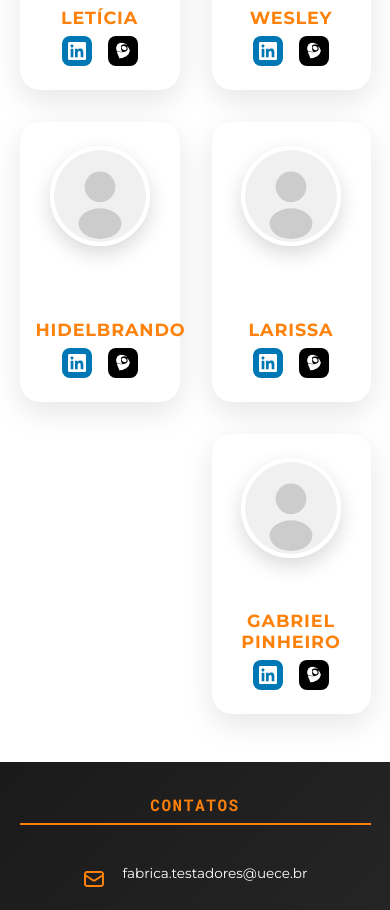
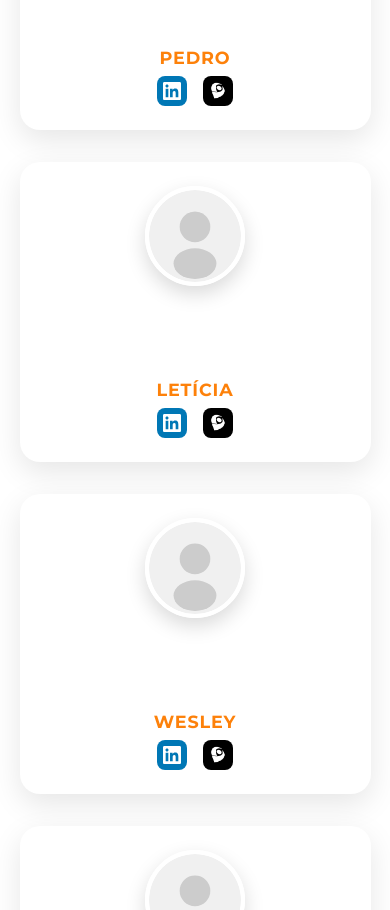
Before and after one commit to Wallyuz/Site-Fabrica, a React (Vite) app in the folder Site Fabrica/: page / in a window 390 px wide. Shown: the part 4360-5270 px from the top of the page. Built offline with nearby package versions, Linux system fonts and the light colour scheme.

Commit message:
bug pt.2

```diff
--- a/Site Fabrica/Components/Team.css
+++ b/Site Fabrica/Components/Team.css
@@ -211,22 +211,29 @@
   }
 
   .members-grid {
-    grid-template-columns: repeat(2, 1fr);
-    gap: 2rem;
-    justify-items: center;
+    grid-template-columns: 1fr 1fr;
+    gap: 1.5rem;
+    justify-items: stretch;
+    align-items: stretch;
   }
 
   .member-card {
     width: 100%;
-    max-width: 160px;
-    min-height: 280px;
+    height: 100%;
+    min-height: 300px;
+    max-width: none;
     display: flex;
     flex-direction: column;
     justify-content: space-between;
+    padding: 1.5rem 0.8rem;
   }
 
   .team-members {
     padding: 3rem 0;
+  }
+
+  .center-card {
+    grid-column: auto;
   }
 }
 
```
